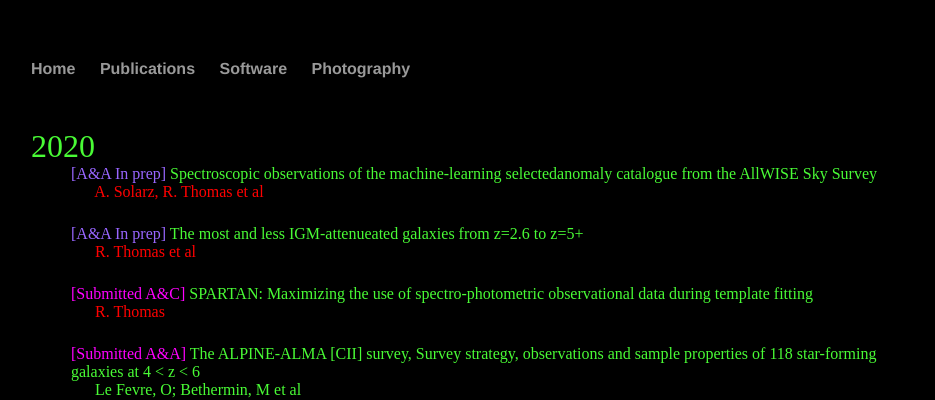
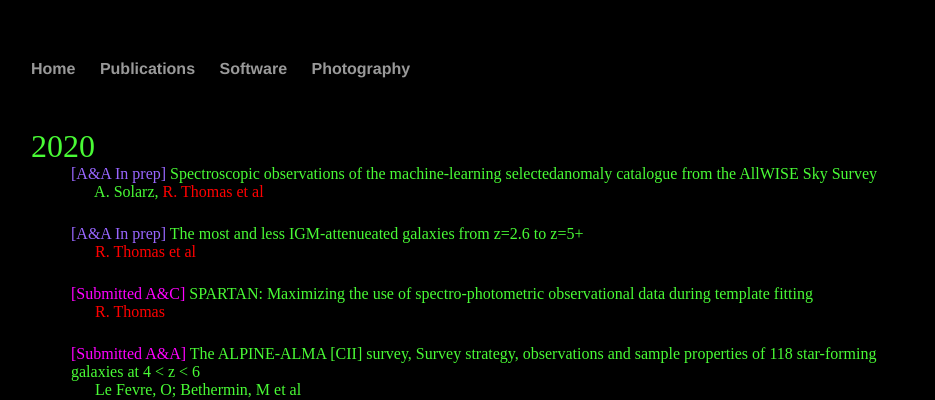
Before and after one commit to astrom-tom/astrom-tom.github.io, a Jekyll site: the page built from Papers/index.html, in a window 1280 px wide and 900 px high. Shown: the top 400 px of the window, without its empty margins (161-1096 px from the left). Built offline with Jekyll 4.4.1, drawn with Linux system fonts in a browser that asks for light colours.

Commit message:
Update Paper

```diff
--- a/Papers/index.html
+++ b/Papers/index.html
@@ -13,7 +13,7 @@ div.a {  text-indent: 150px;}
   <dt style="color:rgb(73, 251, 53);">   <font size="6">2020 </font> </dt>
 
   <dd> <span class='prep'>[A&A In prep]</span> Spectroscopic observations of the machine-learning selectedanomaly catalogue from the AllWISE Sky Survey <br>
-     &nbsp;&nbsp;&nbsp;&nbsp;&nbsp; <span class='me'>A. Solarz, R. Thomas et al</span> </p> </dd>
+     &nbsp;&nbsp;&nbsp;&nbsp;&nbsp; A. Solarz,<span class='me'> R. Thomas et al</span> </p> </dd>
 
   <dd> <span class='prep'>[A&A In prep]</span> The most and less IGM-attenueated galaxies from z=2.6 to z=5+ <br>
      &nbsp;&nbsp;&nbsp;&nbsp;&nbsp; <span class='me'>R. Thomas et al</span> </p> </dd>
```
